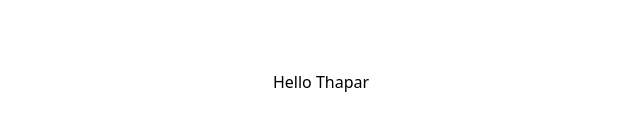
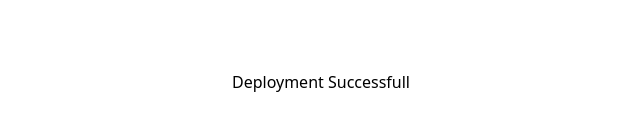
Before and after one commit to CodeWithLychee/capstone, a React (Vite) app in the folder frontend/: page / in a window 1280 px wide. Shown: the part 318-448 px from the top of the page, without its empty margins (319-959 px from the left). Built offline with nearby package versions, Linux system fonts and the light colour scheme.

Commit message:
initial commit

```diff
--- a/frontend/src/App.tsx
+++ b/frontend/src/App.tsx
@@ -1,7 +1,7 @@
 const App = () => {
   return (
     <div className="h-screen w-screen flex justify-center items-center">
-      <h1>Hello Thapar</h1>
+      <h1>Deployment Successfull</h1>
     </div>
   );
 };
```
